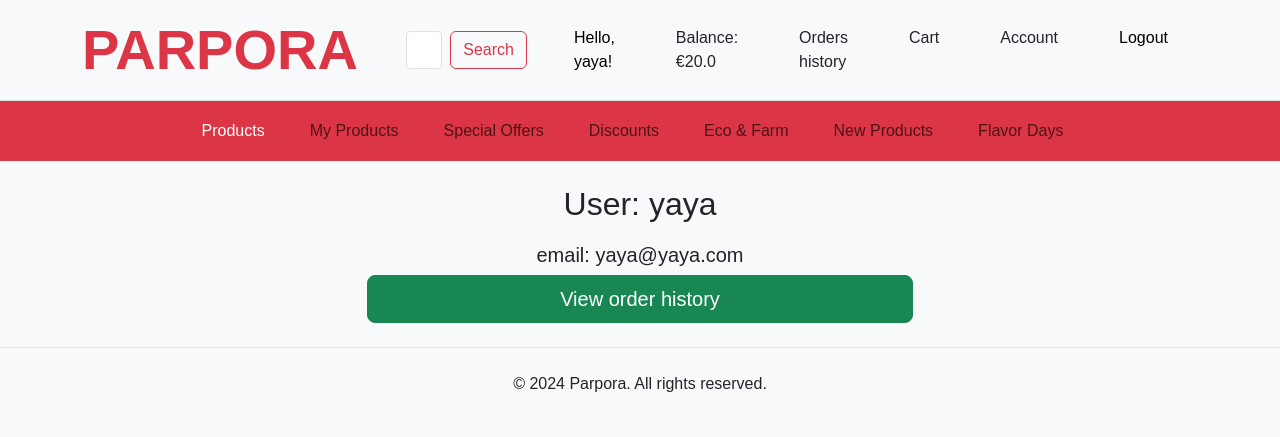
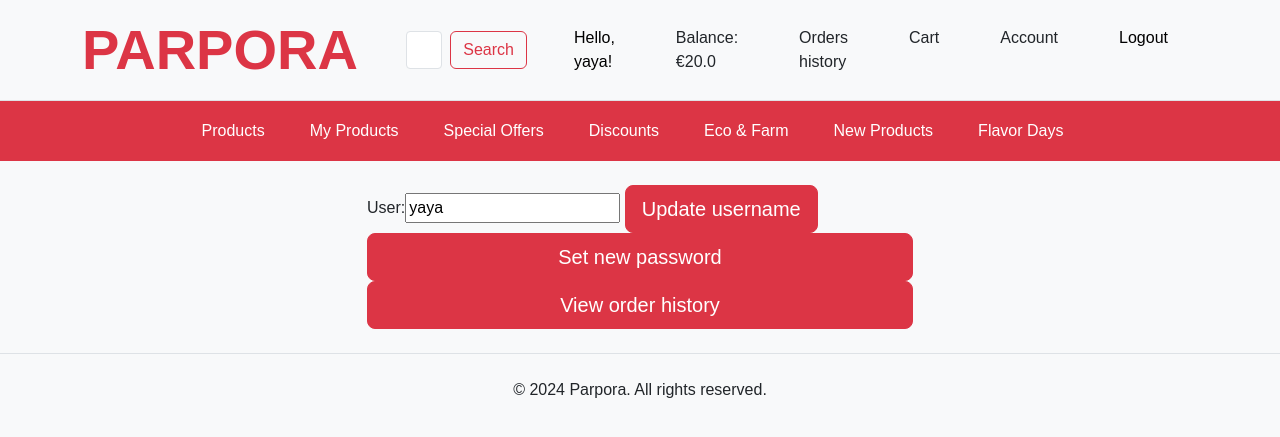
Before and after one commit to kayuserpus/Tarpinis_2, a Flask app: page /user/account in a window 1280 px wide. Shown: the top 437 px of the page. Run offline with Flask 3, Linux system fonts and the light colour scheme; a user stored in the database is signed in.

Commit message:
mano pakeitimai

```diff
--- a/app/routes/user.py
+++ b/app/routes/user.py
@@ -1,7 +1,7 @@
 from flask import Blueprint, render_template, redirect, url_for, flash, request
 from flask_login import login_required, current_user
 from app.models import User, Item, Cart, Order
-from forms import BalanceForm, CartForm
+from forms import BalanceForm, CartForm, PasswordChangeForm
 from . import user
 from forms import BalanceForm
 from app import db
@@ -91,4 +91,49 @@ def account():
 @login_required
 def order_history():
     data = Order.query.filter_by(user_id=current_user.user_id).all()
-    return render_template('users/orders_history.html', arr = data)
+    if not data:
+        flash("No order history available.")
+    return render_template('users/order_history.html', orders=data)
+
+@user_bp.route('/change_name', methods=['GET', 'POST'])
+@login_required
+def change_name():
+    if request.method == 'POST':
+        new_username = request.form['username']
+        if User.query.filter_by(username=new_username).first():
+            flash('Username already taken. Please choose a different one.', 'danger')
+        else:
+            current_user.username = new_username
+            db.session.commit()
+            flash('Username successfully changed.', 'success')
+    return redirect(url_for('user.account'))
+
+@user_bp.route('/changing_email', methods=['GET', 'POST'])
+@login_required
+def changing_email():
+    if request.method == 'POST':
+        new_email = request.form['email']
+        if User.query.filter_by(email=new_email).first():
+            flash('Email already taken. Please choose a different one.', 'danger')
+        else:
+            current_user.email = new_email
+            db.session.commit()
+            flash('Email successfully changed.', 'success')
+    return render_template('users/change_email.html')
+
+@user_bp.route('/change_password', methods=['GET', 'POST'])
+@login_required
+def change_password():
+    form = PasswordChangeForm()
+    if request.method == "POST":
+        if form.validate_on_submit():
+            if not current_user.check_password(form.old_password.data):
+                flash('Incorrect old password.', 'danger')
+            else:
+                current_user.set_password(form.new_password.data)
+                db.session.commit()
+                flash('Password successfully changed.', 'success')
+                return redirect(url_for('user.account'))
+        else:
+            flash('Please fill in all fields.\n New password and confirmation should match.', 'danger')
+    return render_template('users/change_password.html', form=form)
--- a/app/templates/shared/header.html
+++ b/app/templates/shared/header.html
@@ -1,12 +1,3 @@
-<!DOCTYPE html>
-<html lang="en">
-<head>
-    <meta charset="UTF-8">
-    <meta name="viewport" content="width=device-width, initial-scale=1.0">
-    <link rel="stylesheet" href="{{ url_for('static', filename='style.css') }}"> <!-- Ensure correct path -->
-    <title>Document</title>
-</head>
-<body>
 <header class="bg-light py-3 border-bottom">
     <div class="container d-flex justify-content-between align-items-center">
         <div>
@@ -62,29 +53,27 @@
         <div class="collapse navbar-collapse justify-content-center" id="navbarNav">
             <ul class="navbar-nav">
                 <li class="nav-item">
-                        <a class="nav-link red-bg active" aria-current="page" href="#">Products</a>
+                    <a class="nav-link text-white active" aria-current="page" href="#">Products</a>
                 </li>
                 <li class="nav-item">
-                        <a class="nav-link red-bg" href="#">My Products</a>
+                    <a class="nav-link text-white" href="#">My Products</a>
                 </li>
                 <li class="nav-item">
-                        <a class="nav-link red-bg" href="#">Special Offers</a>
+                    <a class="nav-link text-white" href="#">Special Offers</a>
                 </li>
                 <li class="nav-item">
-                        <a class="nav-link red-bg" href="#">Discounts</a>
+                    <a class="nav-link text-white" href="#">Discounts</a>
                 </li>
                 <li class="nav-item">
-                        <a class="nav-link red-bg" href="#">Eco & Farm</a>
+                    <a class="nav-link text-white" href="#">Eco & Farm</a>
                 </li>
                 <li class="nav-item">
-                        <a class="nav-link red-bg" href="#">New Products</a>
+                    <a class="nav-link text-white" href="#">New Products</a>
                 </li>
                 <li class="nav-item">
-                        <a class="nav-link red-bg" href="#">Flavor Days</a>
+                    <a class="nav-link text-white" href="#">Flavor Days</a>
                 </li>
             </ul>
         </div>
     </div>
 </nav>
-</body>
-</html>
--- a/app/templates/users/account.html
+++ b/app/templates/users/account.html
@@ -2,10 +2,17 @@
 {% block content %}
 <div class="row justify-content-center">
     <div class="col-md-6">
-        <h2 class="text-center">User: {{ user.username }}</h2>
-        <h5 class="text-center">email: {{ user.email }}</h5>
-        <form method="POST" action="{{ url_for('user.order_history') }}">
-                <button type="submit" class="btn btn-success btn-lg w-100">View order history</button>
+        <form method="POST" action="{{ url_for('user.change_name') }}">
+            <label for="username">User:</label><input id="username" name="username" type="text" value="{{ user.username }}">
+            <button type="submit" class="btn btn-danger btn-lg ">Update username</button>
+        </form>
+        <!-- <h5 class="text-center">email: {{ user.email }}</h5> -->
+        <form method="GET" action="{{ url_for('user.change_password') }}">
+
+            <button type="submit" class="btn btn-danger btn-lg w-100">Set new password</button>
+        </form>
+        <form>
+                <button type="submit" class="btn btn-danger btn-lg w-100">View order history</button>
         </form>
         {% if error %}
         <div class="alert alert-danger" role="alert">
```
Also changed, not shown: forms.py (+10 -0 lines). Lines whose indentation alone changed are shown as unchanged.
